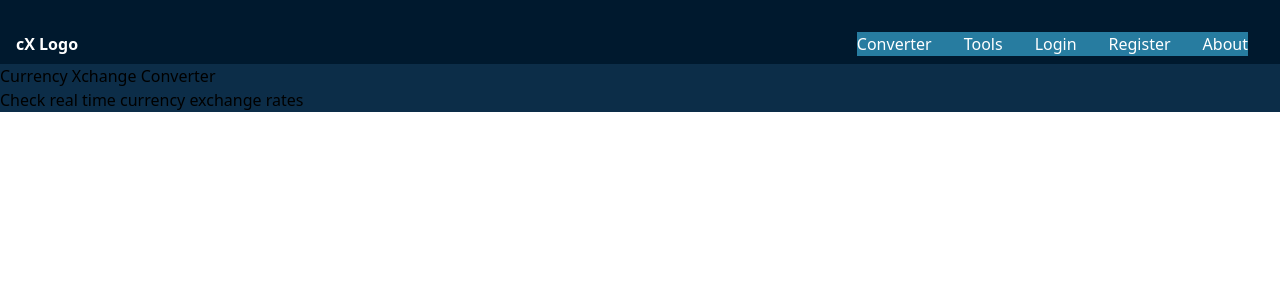
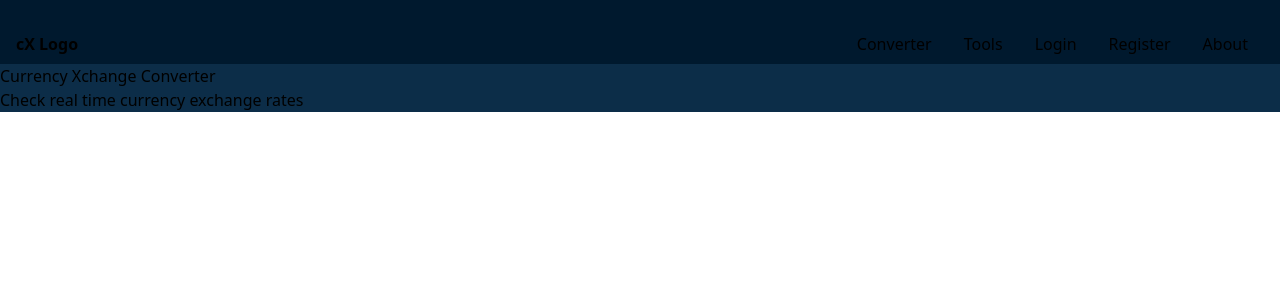
Before and after one commit to shirosensei/CurrencyXchange, a React (Vite) app in the folder frontend/: page / in a window 1280 px wide. Shown: the top 300 px of the page. Built offline with nearby package versions, Linux system fonts and the light colour scheme.

Commit message:
feat(style):add vanilla css for robust ui

```diff
--- a/frontend/src/main.jsx
+++ b/frontend/src/main.jsx
@@ -2,6 +2,8 @@ import { StrictMode } from 'react';
 import { createRoot } from 'react-dom/client';
 import { BrowserRouter, Routes, Route } from 'react-router-dom'
 import './assets/css/index.css';
+import './assets/css/App.css';
+
 import App from './App.jsx';
 import Dashboard from './component/Dashboard.jsx';
 import Login from './component/Login.jsx';
--- a/frontend/tailwind.config.js
+++ b/frontend/tailwind.config.js
@@ -7,8 +7,8 @@ export default {
   ],
   theme: {
     colors : {
-      // transparent: 'transparent',
-      // current: 'currentColor',
+      transparent: 'transparent',
+      current: 'currentColor',
         primary : {
           dark: '#0C2D48', //moonblue
           light : '#00192E'
@@ -18,9 +18,9 @@ export default {
           light: '#145DA0',
           dark: '#02427E'
         },
-        customText : {
+        text : {
           primary: '#FFFF',
-          secondary: '#FFEECF'
+          secondary: '#333'
         },
         customGreen: '#10B981',
         error: '#EA4335',
```
